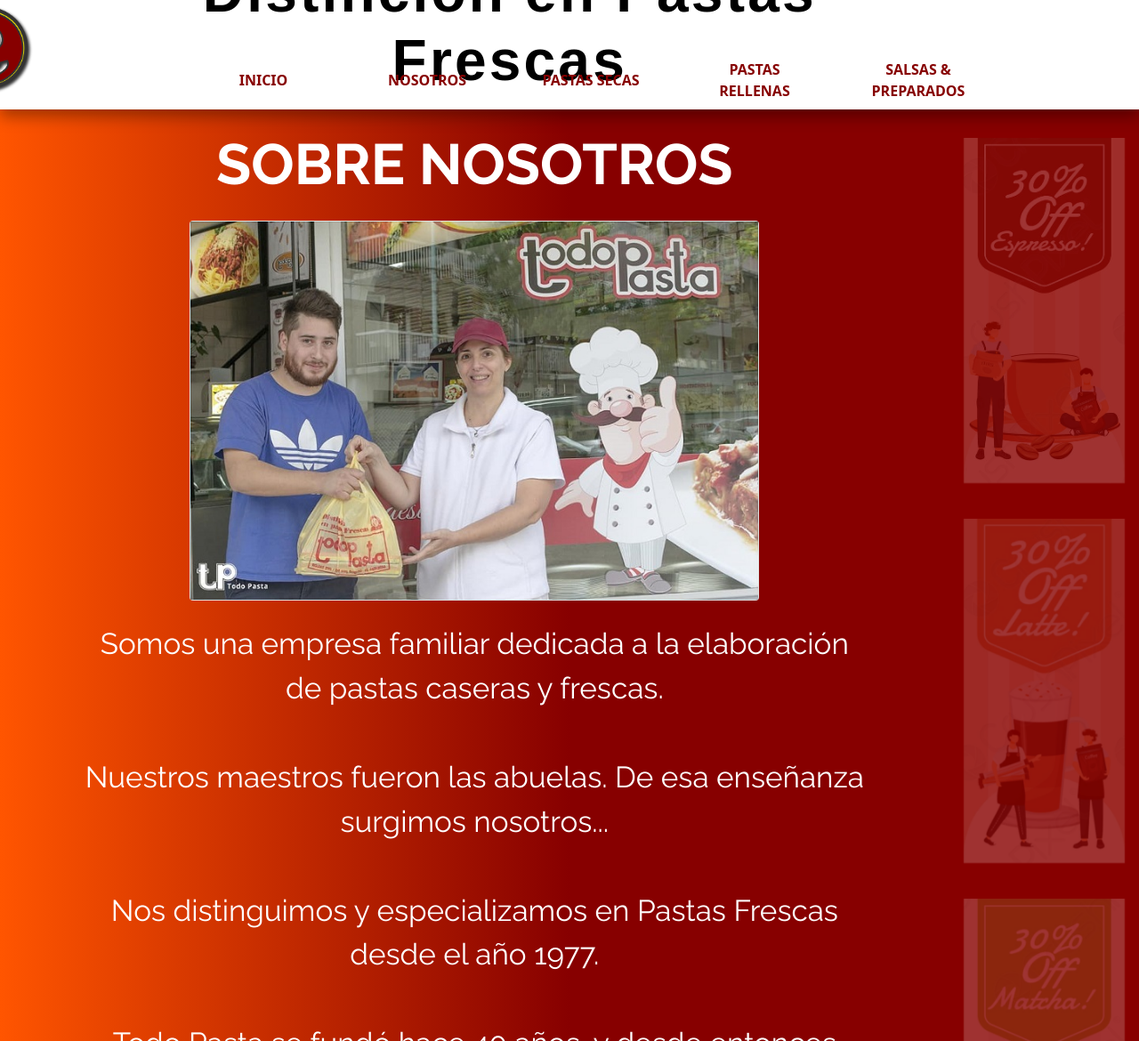
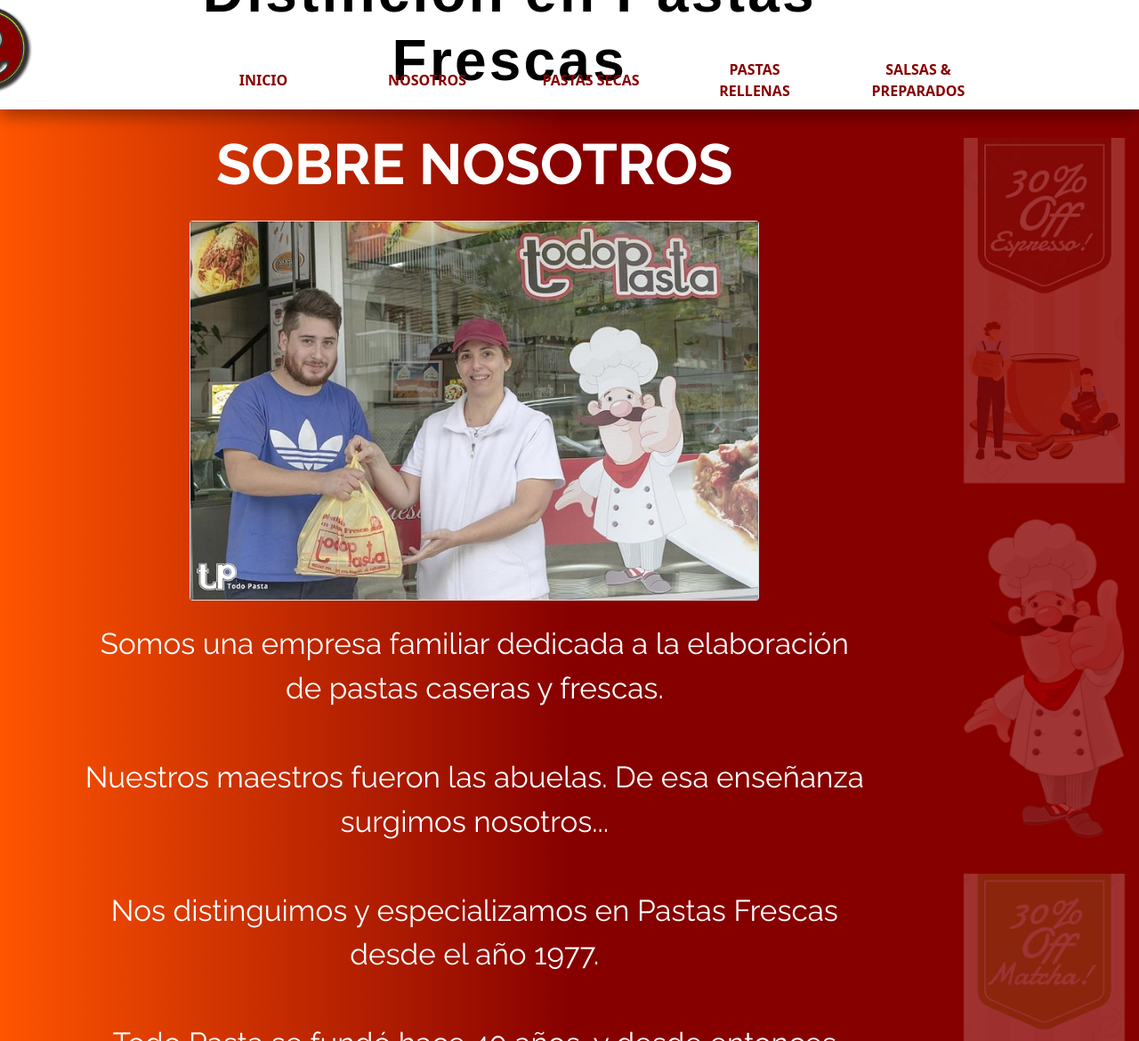
Before and after one commit to 2detrebol/TodoPasta, a website: page about.html in a window 1280 px wide. Shown: the top 1170 px of the page at 89% size. Drawn offline with nearby package versions, Linux system fonts and the light colour scheme; a web font is replaced by a local one.

Commit message:
se modifica 1 publi por dibu logo

```diff
--- a/about.html
+++ b/about.html
@@ -138,7 +138,7 @@
               <img src="imagenes/banner1.jpg" alt="Publicidad Espresso" />
             </div>
             <div class="publicidad publicidad__latte">
-              <img src="imagenes/banner2.jpg" alt="Publicidad Latte" />
+              <img src="imagenes/dibu.png" alt="dibujo logo" />
             </div>
             <div class="publicidad publicidad__matcha">
               <img src="imagenes/banner3.jpg" alt="Publicidad Matcha" />
```
Also changed, not shown: rellenas.html (+1 -1 lines), secas.html (+1 -1 lines), varios.html (+1 -1 lines).
